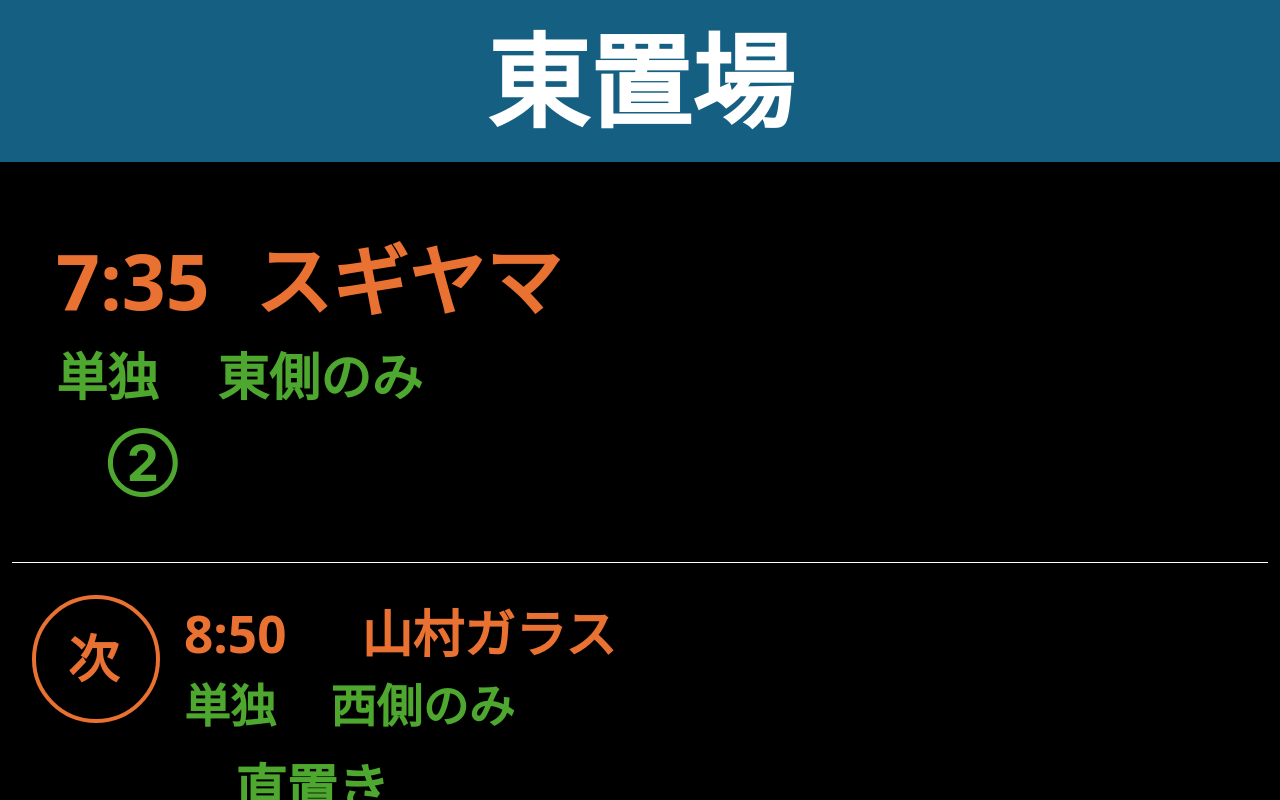
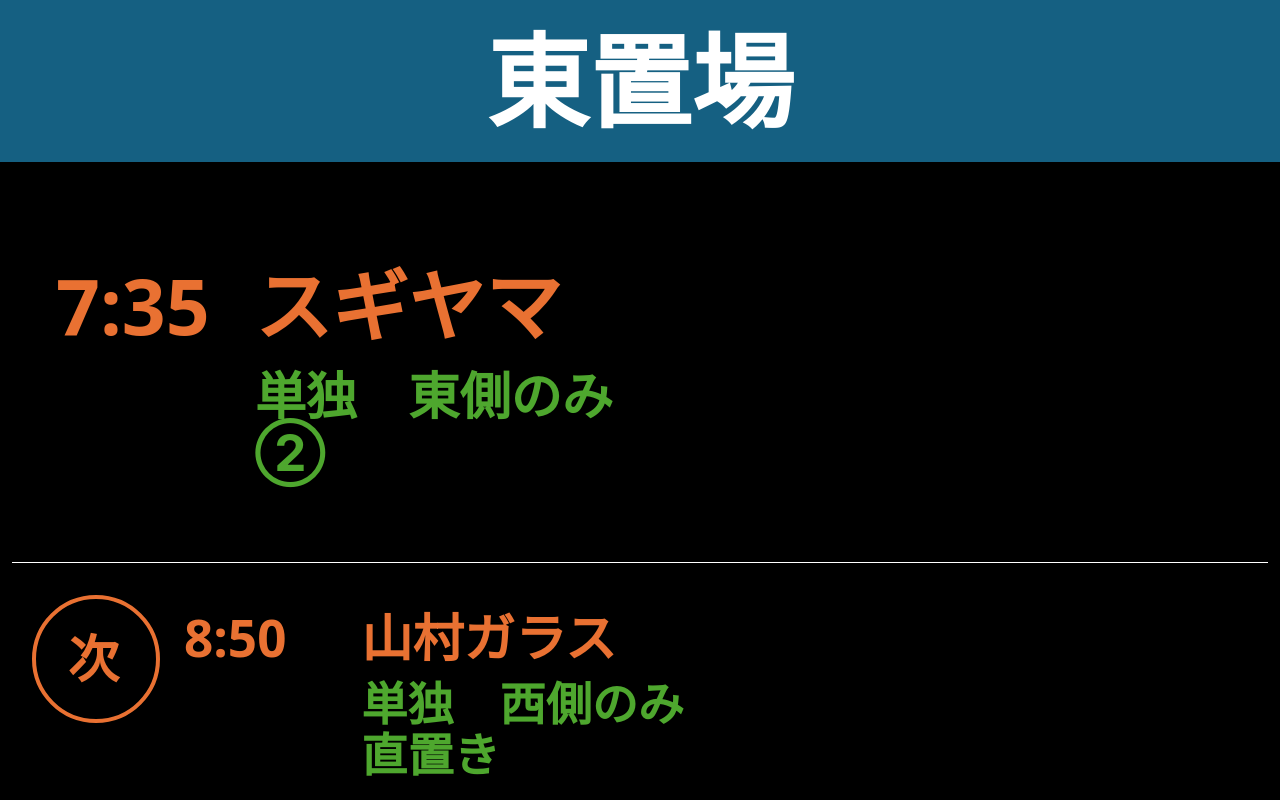
Before and after one commit to kmaruoka/essahoisa, a React (Vite) app: page / in a window 1280 px wide. Built offline with nearby package versions, Linux system fonts and the light colour scheme.

Commit message:
fix: style

```diff
--- a/public/data/east.json
+++ b/public/data/east.json
@@ -10,7 +10,7 @@
       "number": "1",
       "arrivalTime": "3:50",
       "finishTime": "3:55",
-      "supplierName": "豊川加藤1便",
+      "supplierName": "豊川加藤1便\n①②③④⑤⑥⑦⑧⑨⑩⑪⑫",
       "preparation": "単独",
       "yard": "東側のみ",
       "lane": "④or⑤",
@@ -230,7 +230,7 @@
       "number": "19",
       "arrivalTime": "23:10",
       "finishTime": "23:30",
-      "supplierName": "光徳便（高棚便空箱含む）\n①②③④⑤⑥⑦⑧⑨⑩⑪⑫⑬",
+      "supplierName": "光徳便（高棚便空箱含む）\n①②③④⑤⑥⑦⑧⑨⑩⑪⑫",
       "preparation": "複数社",
       "note": "右表参考",
       "yard": "東西あり",
@@ -243,7 +243,7 @@
       "number": "20",
       "arrivalTime": "2:00",
       "finishTime": "2:05",
-      "supplierName": "高棚便\n①②③④⑤⑥⑦⑧⑨⑩⑪⑫⑬",
+      "supplierName": "光徳便（高棚便空箱含む）\n①②③④⑤⑥⑦⑧⑨⑩⑪⑫",
       "preparation": "複数社",
       "note": "右表参考",
       "yard": "東西あり",
--- a/src/components/ScheduleRow.tsx
+++ b/src/components/ScheduleRow.tsx
@@ -5,43 +5,58 @@ import { Container, Row, Col } from 'react-bootstrap';
 interface ScheduleRowProps {
   entry: ScheduleEntry;
   variant: 'primary' | 'secondary';
+  isSplitView?: boolean;
+  showNextIndicator?: boolean;
 }
 
-export const ScheduleRow: FC<ScheduleRowProps> = ({ entry, variant }) => {
+export const ScheduleRow: FC<ScheduleRowProps> = ({ entry, variant, isSplitView = false, showNextIndicator = false }) => {
   return (
     <Container fluid className={`schedule-row ${variant}`}>
-      {/* 時刻と仕入先の行（レスポンシブ対応） */}
-      <Row className="main-line align-items-baseline">
-        <Col md={2} lg={2} className="time">{entry.arrivalTime || '-'}</Col>
-        <Col md={10} lg={10} className="supplier">
-          {entry.supplierName ? (
-            entry.supplierName.split('\n').map((line, index) => (
+      {/* 1行目：時刻（オレンジ色）、仕入れ先名（オレンジ色） */}
+      {isSplitView ? (
+        <>
+          <Row className="mt-1 align-items-baseline">
+            {showNextIndicator && (
+              <Col md="auto" lg="auto" className="next-indicator">次</Col>
+            )}
+            <Col md={showNextIndicator ? 10 : 12} lg={showNextIndicator ? 10 : 12} className="time">
+              {entry.arrivalTime || '-'}
+            </Col>
+          </Row>
+          <Row className="mt-2">
+            <Col md={12} lg={12} className="supplier">
+              {entry.supplierName.split('\n').map((line, index) => (
+                <div key={index} className="supplier-text">{line}</div>
+              ))}
+            </Col>
+          </Row>
+        </>
+      ) : (
+        <Row className="mt-1 align-items-baseline">
+          <Col md={2} lg={2} className="time">
+            {entry.arrivalTime || '-'}
+          </Col>
+          <Col md={10} lg={10} className="supplier">
+            {entry.supplierName.split('\n').map((line, index) => (
               <div key={index} className="supplier-text">{line}</div>
-            ))
-          ) : (
-            <div className="supplier-text">未定</div>
-          )}
-        </Col>
-      </Row>
+            ))}
+          </Col>
+        </Row>
+      )}
 
-      {/* 緑文字項目の行（横幅いっぱいに表示） */}
-      <Row className="details">
+      {/* 2-3行目：緑色の文字を結合して改行表示 */}
+      <Row className="mt-1">
         <Col md={2} lg={2}></Col>
-        <Col md={10} lg={10} className="details-content">
-          <div className="details-line">
-            {entry.preparation && <span className="preparation">{entry.preparation}</span>}
-            {entry.yard && <span className="yard">　{entry.yard}</span>}
-          </div>
-        </Col>
-      </Row>
-
-      {/* 最下行：レーン番号と白文字 */}
-      <Row className="bottom-line">
-        <Col md={2} lg={2}></Col>
-        <Col md={10} lg={10} className="bottom-content">
-          <div className="bottom-line">
-            {entry.lane && <span className="lane">　{entry.lane}</span>}
-            {entry.note && <span className="note">　{entry.note}</span>}
+        <Col md={10} lg={10}>
+          <div className="green-text">
+            {[
+              entry.preparation && entry.yard ? `${entry.preparation}　${entry.yard}` :
+              entry.preparation || entry.yard || '',
+              entry.lane || ''
+            ].filter(Boolean).join('\n')}
+            {entry.note && (
+              <span className="note-text">　{entry.note}</span>
+            )}
           </div>
         </Col>
       </Row>
--- a/src/components/ScheduleScreen.tsx
+++ b/src/components/ScheduleScreen.tsx
@@ -82,7 +82,7 @@ export const ScheduleScreen = ({ monitor, appConfig }: ScheduleScreenProps) => {
         const arrivalTime = hours * 60 + minutes;
         return arrivalTime < currentTime;
       });
-      return nextDayEntry ? [futureEntries[0], nextDayEntry] : futureEntries;
+      return nextDayEntry ? [futureEntries[0], nextDayEntry] : [futureEntries[0], futureEntries[0]];
     }
 
     // 現在時刻以降の便がない場合は、翌日の最初の2件を返す
@@ -93,7 +93,14 @@ export const ScheduleScreen = ({ monitor, appConfig }: ScheduleScreenProps) => {
       return arrivalTime < currentTime;
     });
 
-    return nextDayEntries.slice(0, 2);
+    if (nextDayEntries.length >= 2) {
+      return nextDayEntries.slice(0, 2);
+    } else if (nextDayEntries.length === 1) {
+      return [nextDayEntries[0], nextDayEntries[0]];
+    } else {
+      // データが全くない場合は空配列を返す
+      return [];
+    }
   }, [entries]);
 
   // 上段（メイン表示）
@@ -204,11 +211,10 @@ export const ScheduleScreen = ({ monitor, appConfig }: ScheduleScreenProps) => {
           <Row className="footer-inner">
             <Col xs="auto" className="next-indicator">次</Col>
             <Col>
-              {nextEntry ? (
-                <ScheduleRow entry={nextEntry} variant="secondary" />
-              ) : (
-                <div className="placeholder">次の入線予定はありません</div>
-              )}
+              {loading && <div className="placeholder">データを読み込み中...</div>}
+              {!loading && error && <div className="placeholder">{error}</div>}
+              {!loading && !error && !nextEntry && <div className="placeholder">データがありません</div>}
+              {!loading && !error && nextEntry && <ScheduleRow entry={nextEntry} variant="secondary" />}
             </Col>
           </Row>
         </Col>
--- a/src/components/SplitScheduleScreen.tsx
+++ b/src/components/SplitScheduleScreen.tsx
@@ -191,17 +191,16 @@ const SingleMonitorDisplay = ({
           {loading && <div className="placeholder">データを読み込み中...</div>}
           {!loading && error && <div className="placeholder">{error}</div>}
           {!loading && !error && mainEntries.length === 0 && <div className="placeholder">データがありません</div>}
-          {!loading && !error && mainEntries.map((entry) => <ScheduleRow key={entry.id} entry={entry} variant="primary" />)}
+          {!loading && !error && mainEntries.map((entry) => <ScheduleRow key={entry.id} entry={entry} variant="primary" isSplitView={true} />)}
         </Col>
       </Row>
       <Row className="divider" style={{ flexShrink: 0 }} />
       <Row className="footer align-items-center" style={{ minHeight: '30vh' }}>
         <Col>
           <Row className="footer-inner">
-            <Col xs="auto" className="next-indicator">次</Col>
             <Col>
               {nextEntry ? (
-                <ScheduleRow entry={nextEntry} variant="secondary" />
+                <ScheduleRow entry={nextEntry} variant="secondary" isSplitView={true} showNextIndicator={true} />
               ) : (
                 <div className="placeholder">次の入線予定はありません</div>
               )}
--- a/src/styles.css
+++ b/src/styles.css
@@ -89,12 +89,6 @@ html, body {
   font-size: var(--font-size-responsive-medium);
 }
 
-.schedule-row.secondary .preparation,
-.schedule-row.secondary .details,
-.schedule-row.secondary .yard,
-.schedule-row.secondary .note {
-  font-size: var(--font-size-responsive-small);
-}
 
 /* テキストの改行を防ぐための追加スタイル */
 .schedule-row .supplier {
@@ -123,11 +117,11 @@ html, body {
 
 .schedule-row .details-line {
   display: flex;
-  flex-wrap: wrap;
-  gap: 0.5rem;
-  align-items: center;
-  width: 100%;
+  flex-direction: column;
+  gap: 0.1rem;
+  line-height: 0.8;
 }
+
 
 .schedule-row .bottom-content {
   width: 100%;
@@ -179,13 +173,56 @@ html, body {
 
 .schedule-row .lane-number,
 .schedule-row .preparation,
+.schedule-row .yard,
+.schedule-row .lane,
 .schedule-row .details {
   color: var(--color-green);
 }
 
+
 .schedule-row .note {
   color: var(--color-note);
 }
+
+.schedule-row .green-text {
+  color: var(--color-green);
+  white-space: pre-line;
+  line-height: 1.1;
+}
+
+
+
+
+
+/* 上段（primary）の緑の文字：文字サイズ中 */
+.schedule-row.primary .green-text {
+  font-size: var(--font-size-responsive-medium);
+}
+
+/* 下段（secondary）の緑の文字：文字サイズ小 */
+.schedule-row.secondary .green-text {
+  font-size: var(--font-size-responsive-small);
+}
+
+/* 白文字（note）のスタイル */
+.schedule-row .note-text {
+  color: var(--color-note);
+  white-space: pre-line;
+  line-height: 1.3;
+}
+
+/* 上段（primary）の白文字：文字サイズ中 */
+.schedule-row.primary .note-text {
+  font-size: var(--font-size-responsive-medium);
+}
+
+/* 下段（secondary）の白文字：文字サイズ小 */
+.schedule-row.secondary .note-text {
+  font-size: var(--font-size-responsive-small);
+}
+
+
+
 
 .divider {
   height: 1px;
@@ -237,6 +274,40 @@ html, body {
   .footer {
     padding: 1rem 1.5rem 1.5rem;
   }
+}
+
+/* スプリット表示用の文字サイズ調整 */
+.split-screen {
+  --font-size-large: clamp(2.8rem, 5.6vw, 5.04rem);
+  --font-size-medium: clamp(1.75rem, 2.8vw, 4.55rem);
+  --font-size-small: clamp(1.4rem, 2.1vw, 3.85rem);
+  --font-size-responsive-large: clamp(1.26rem, 4.2vw, 4.7rem);
+  --font-size-responsive-medium: clamp(1.05rem, 3.5vw, 4.0rem);
+  --font-size-responsive-small: clamp(0.84rem, 3.0vw, 3.5rem);
+}
+
+/* スプリット表示時の「次」の丸のサイズ調整 */
+.split-screen .next-indicator {
+  width: 5rem;
+  height: 5rem;
+  font-size: clamp(1.5rem, 2.5vw, 3rem);
+}
+
+/* スプリット表示の左右余白を削除 */
+.split-screen-container {
+  padding-left: 0 !important;
+  padding-right: 0 !important;
+}
+
+
+/* スプリット表示の時だけ時刻の下に改行を追加（Grid system戦略） */
+.split-time-break {
+  margin-top: 0.8rem;
+}
+
+/* 次表示のスタイル */
+.schedule-row .next-indicator {
+  margin-right: 0.5rem;
 }
 
 /* より細かいレスポンシブ対応 */
@@ -306,6 +377,7 @@ html, body {
 .split-screen .schedule-row .details-line {
   gap: 0.1rem;
   padding: 0;
+  line-height: 1.0;
 }
 
 .split-screen .schedule-row .bottom-line {
@@ -429,6 +501,7 @@ html, body {
     flex-direction: column;
     align-items: flex-start;
     gap: 0.25rem;
+    line-height: 1.0;
   }
 
   .schedule-row .bottom-line {
```
